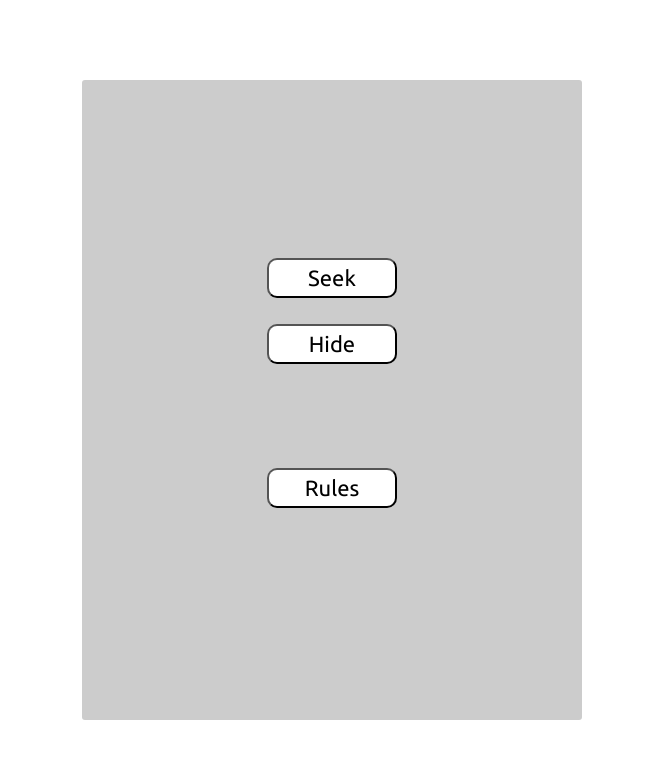
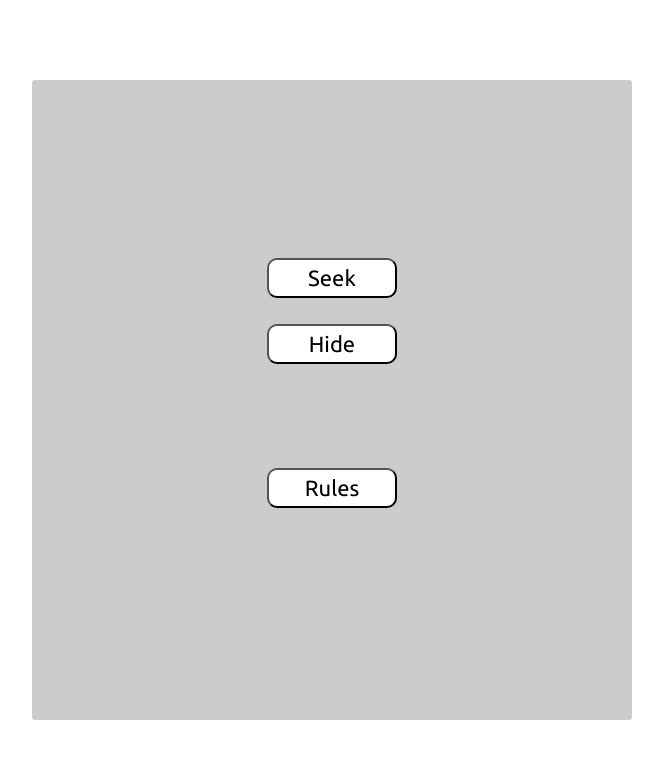
Before and after one commit to antoni-g/hide, a PHP site: page / in a window 1280 px wide. Shown: the top 759 px of the page, without its empty margins (308-971 px from the left). Run offline with PHP 8.4, Linux system fonts and the light colour scheme.

```diff
--- a/resources.css
+++ b/resources.css
@@ -14,7 +14,7 @@ input[type=button] {
   bottom: 0;
   left: 0;
   width: 60%;
-  max-width:500px;
+  max-width:600px;
   height: 80vh;
   background-color: #ccc;
   border-radius: 3px;
```
